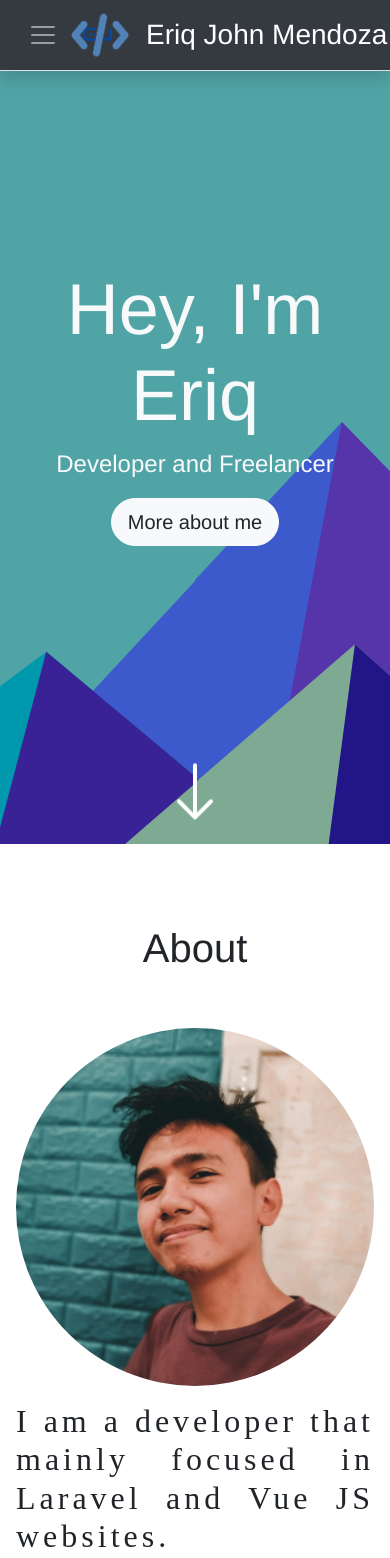
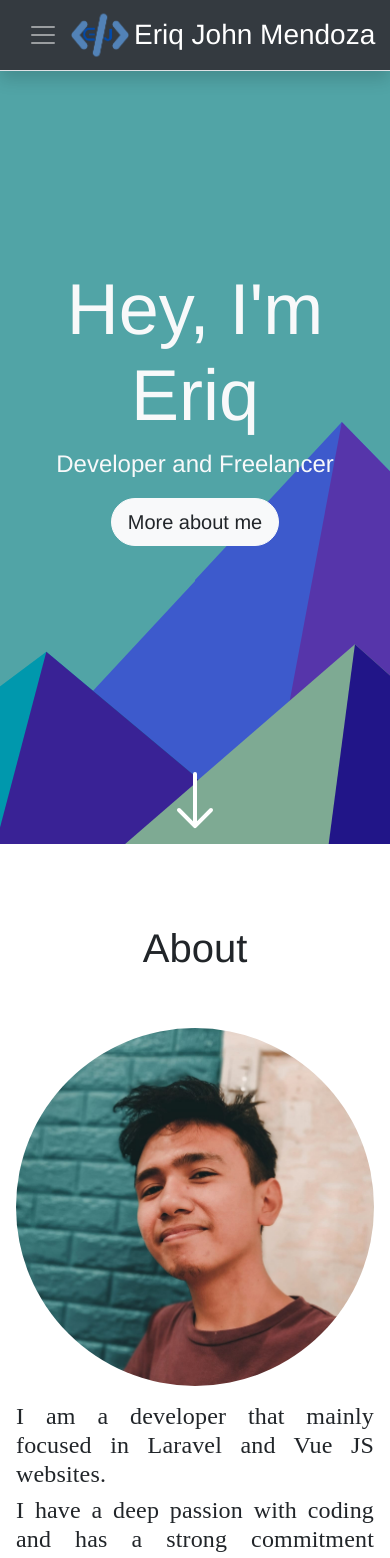
Before and after one commit to eriq123/portfolio-vuecli-v1, a Vue app: page /about in a window 390 px wide. Shown: the top 1558 px of the page. Built offline with nearby package versions, Linux system fonts and the light colour scheme.

Commit message:
adjust about fonts, contact form background color and navigation brand margin

```diff
--- a/src/assets/css/main.scss
+++ b/src/assets/css/main.scss
@@ -71,7 +71,8 @@ $secondary-font: "Times New Roman", Times, serif;
 	}
 	.about-description {
 		font-family: $secondary-font;
-		letter-spacing: 0.25rem;
+		letter-spacing: 0.2rem;
+		font-size: 1.8rem;
 		font-weight: normal;
 	}
 }
@@ -108,6 +109,7 @@ $secondary-font: "Times New Roman", Times, serif;
 		margin: auto;
 		border-radius: 1rem;
 		padding: 1.5rem 1rem;
+		background-color: white;
 	}
 	.contact-container {
 		padding-bottom: 20vh;
@@ -143,6 +145,10 @@ $secondary-font: "Times New Roman", Times, serif;
 			bottom: 1rem;
 		}
 	}
+	#about .about-description {
+		letter-spacing: 0.01rem;
+		font-size: 1.5rem;
+	}
 	#contact .contact-container {
 		padding-bottom: 15vh;
 	}
--- a/src/components/Contact.vue
+++ b/src/components/Contact.vue
@@ -4,7 +4,7 @@
       <b-container class="contact-container">
         <h1 class="text-center section-title text-white">Contact</h1>
 
-        <form action="" id="contact-form" class="glass-background">
+        <form action="" id="contact-form" class="">
           <b-form-group label="First Name:" label-for="first_name" class="mb-3">
             <b-form-input
               type="text"
--- a/src/components/TheNavigation.vue
+++ b/src/components/TheNavigation.vue
@@ -20,7 +20,10 @@
           alt="Eriq John Mendoza Logo"
           v-scroll-to="'#main-wrapper'"
         ></b-img-lazy>
-        <h3 class="ml-3 mb-0 align-self-center" v-scroll-to="'#main-wrapper'">
+        <h3
+          class="ml-1 ml-lg-3 mb-0 align-self-center"
+          v-scroll-to="'#main-wrapper'"
+        >
           Eriq John Mendoza
         </h3>
       </b-navbar-brand>
@@ -30,9 +33,9 @@
           <b-nav-item href="#about" v-scroll-to="'#about'" class="mx-3"
             >About</b-nav-item
           >
-          <!-- <b-nav-item href="#projects" v-scroll-to="'#projects'" class="mx-3"
+          <b-nav-item href="#projects" v-scroll-to="'#projects'" class="mx-3"
             >Projects</b-nav-item
-          > -->
+          >
           <b-nav-item href="#" v-scroll-to="'#contact'" class="mx-3"
             >Contact</b-nav-item
           >
```
